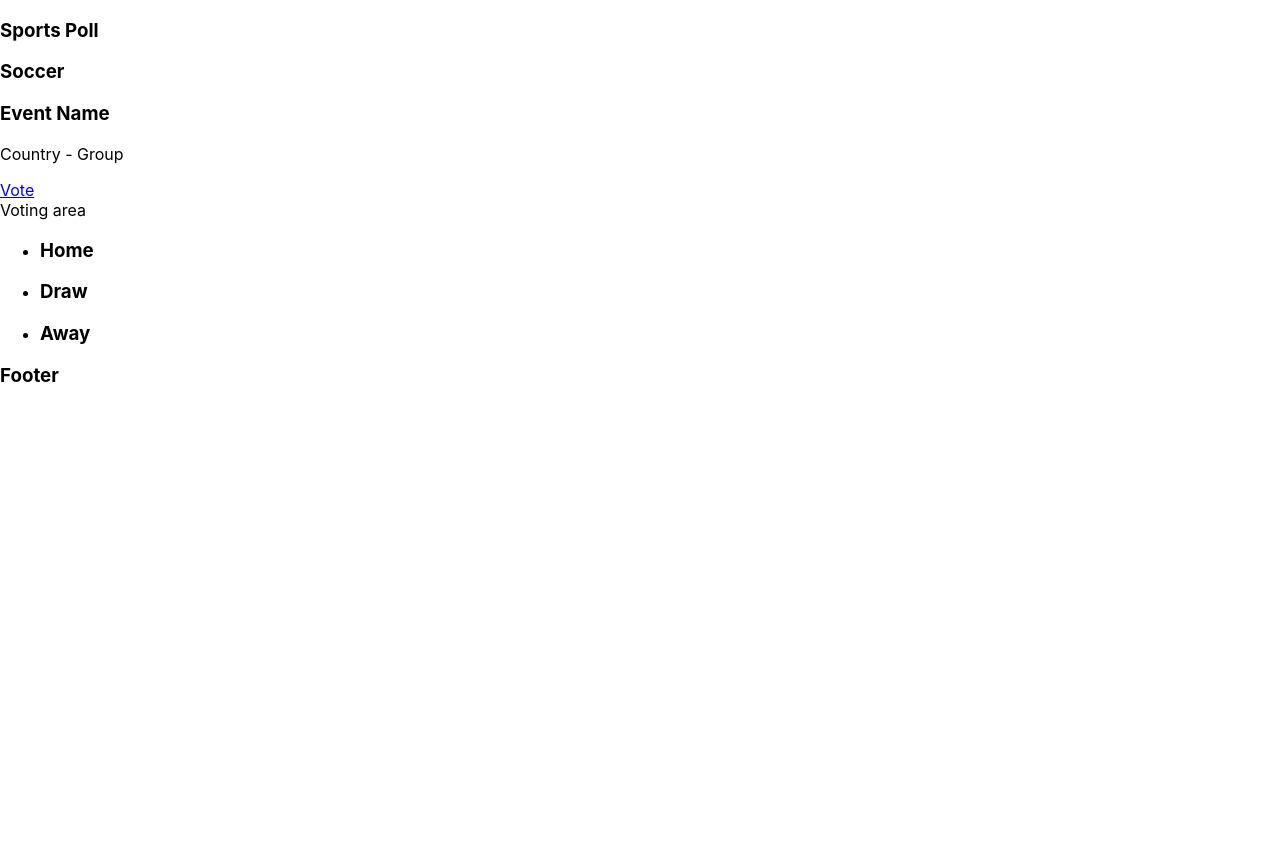
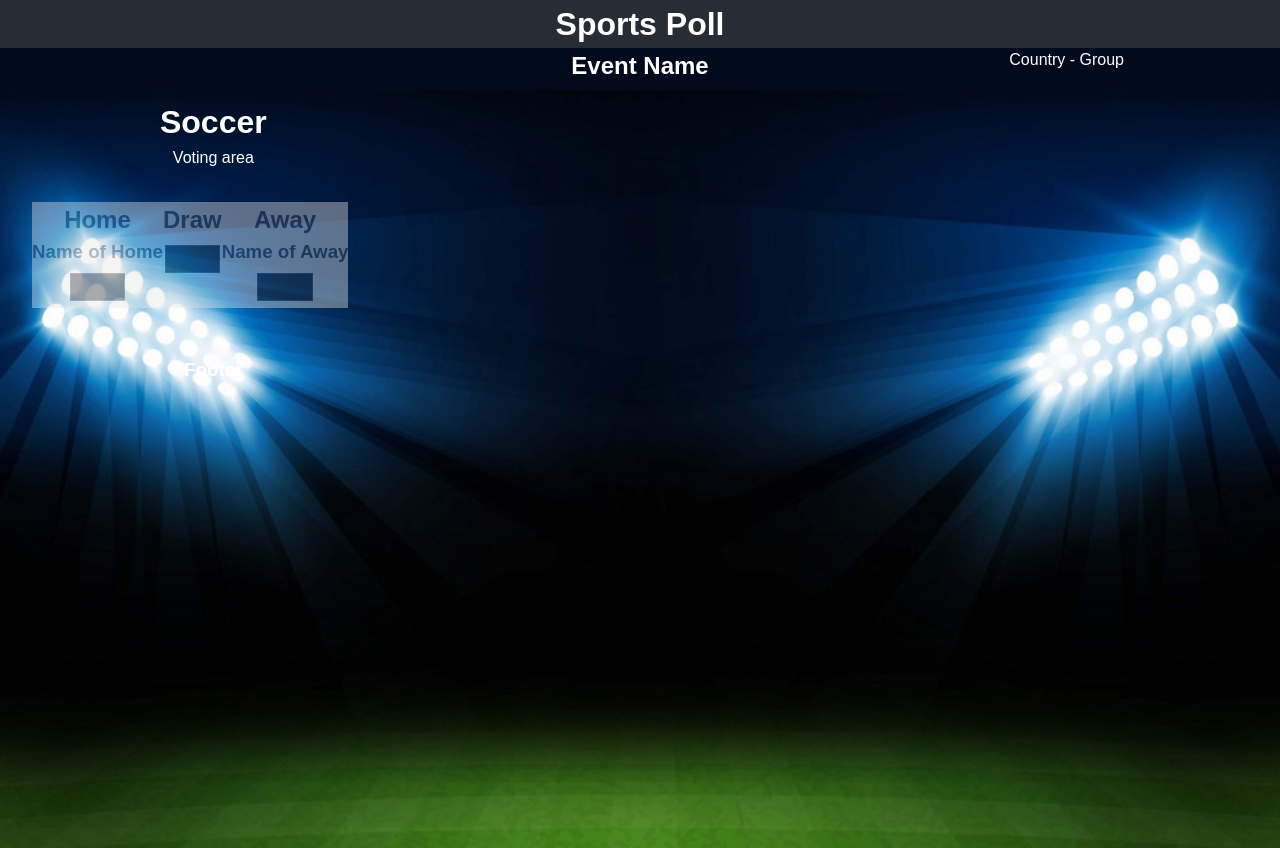
Before and after one commit to mromeroval/glomo-events, a React (Create React App) app in the folder client/: page / in a window 1280 px wide. Before the commit the page ends 800 px from the top, so only its background shows below. Built offline with nearby package versions, Linux system fonts and the light colour scheme; no server answers.

Commit message:
Add CSS style to poll page

```diff
--- a/client/src/App.css
+++ b/client/src/App.css
@@ -1,31 +1,82 @@
-.App {
+body {
+  margin: 0;
+  font-family: Arial, Helvetica, sans-serif;
+  background: #282c34;
+  color: #fff;
+  line-height: 1.5;
   text-align: center;
 }
 
-
-@media (prefers-reduced-motion: no-preference) {
+img {
+  display: block;
+  width: 100%;
+  height: auto;
 }
 
-.App-container {
-  background-color: #282c34;
-  min-height: 100vh;
-  display: flex;
-  flex-direction: column;
-  align-items: center;
-  justify-content: center;
-  font-size: calc(10px + 2vmin);
-  color: white;
+h1, h2, h3 {
+  margin: 0;
+  padding: 1 em 0;
 }
 
-.App-link {
-  color: #61dafb;
+p {
+  margin: 0;
+  padding: 1 em 0;
 }
 
-@keyframes App-logo-spin {
-  from {
-    transform: rotate(0deg);
+.btn {
+  display: inline-block;
+  background: #282c34;
+  color: #fff;
+  text-decoration: none;
+  padding: 1em 2em;
+  border: 1px solid #485369;
+  margin: .5em 0;
+}
+
+.btn:hover {
+  background: #0b1a36;
+}
+
+/* #containter {
+  min-height: 1000px;
+} */
+
+
+#container .bgImage {
+  position: absolute;
+  background: #485369 url(./lights.jpg);
+  background-position: center;
+  background-repeat: no-repeat;
+  background-size: cover;
+  width: 100%;
+  height: 100%;
+  z-index: -1;
+}
+
+#container h1 {
+  padding-top: 50px;
+  padding-bottom: 0;
+}
+
+ul {
+  list-style: none;
+  padding: 1em 2em;
+}
+
+li{
+  margin-bottom: 1em;
+  background: #eaeaea;
+  opacity: 0.4;
+  color: #485369;
+}
+
+@media(min-width:700px){
+  .grid {
+    display: grid;
+    grid-template-columns: 1fr 1fr 1fr;
   }
-  to {
-    transform: rotate(360deg);
+
+  #voting-section ul {
+    display: flex;
   }
 }
--- a/client/src/App.js
+++ b/client/src/App.js
@@ -1,12 +1,11 @@
 import React from 'react';
 import './App.css';
-import PollList from './components/PollList'
+import PollPage from './components/PollPage'
 
 function App() {
   return (
     <div>
-      <h3>Sports Poll</h3>
-      <PollList />
+      <PollPage />
 
     </div>
   );
--- a/client/src/components/PollList.js
+++ b/client/src/components/PollPage.js
@@ -1,5 +1,5 @@
 import React from 'react';
-import image from '../lights.jpg';
+// import image from '../lights.jpg';
 
 const API = 'http://localhost:5000/api/events';
 
@@ -22,40 +22,45 @@ class PollList extends React.Component {
   render() {
     return (
       <div>
+      <h1>Sports Poll</h1>
+      <div id="container">
+        <div className="bgImage">
+        {/* <img src={image} alt="background"/> */}
+        <header id="header" className="grid">
 
-        <header id="header" className="grid">
-          <div className="bg-image"></div>
-          <h3>Soccer</h3>
-          <h3>Event Name</h3>
+          <h1>Soccer</h1>
+          <h2>Event Name</h2>
           <p>Country - Group</p>
-          <a href="#main" id="btn">
-            Vote
-          </a>
         </header>
 
         <main id="main">
-          <section id="section-a" className="grid">
+          <section id="voting-section" className="grid">
             <div className="content-wrap">
               Voting area
               <ul>
                 <li>
                   <div className="card">
                     <div className="card-content">
-                      <h3>Home</h3>
+                      <h2>Home</h2>
+                      <h3>Name of Home</h3>
+                      <button className="btn" />
                     </div>
                   </div>
                 </li>
                 <li>
                   <div className="card">
                     <div className="card-content">
-                      <h3>Draw</h3>
+                      <h2>Draw</h2>
+                      <button className="btn" />
                     </div>
                   </div>
                 </li>
                 <li>
                   <div className="card">
                     <div className="card-content">
-                      <h3>Away</h3>
+                      <h2>Away</h2>
+                      <h3>Name of Away</h3>
+                      <button className="btn" />
                     </div>
                   </div>
                 </li>
@@ -67,7 +72,8 @@ class PollList extends React.Component {
         <footer id="main-footer" className="grid">
           <h3>Footer</h3>
         </footer>
-
+        </div>
+      </div>
       </div>
     );
   }
```
Also changed, not shown: client/public/manifest.json.
